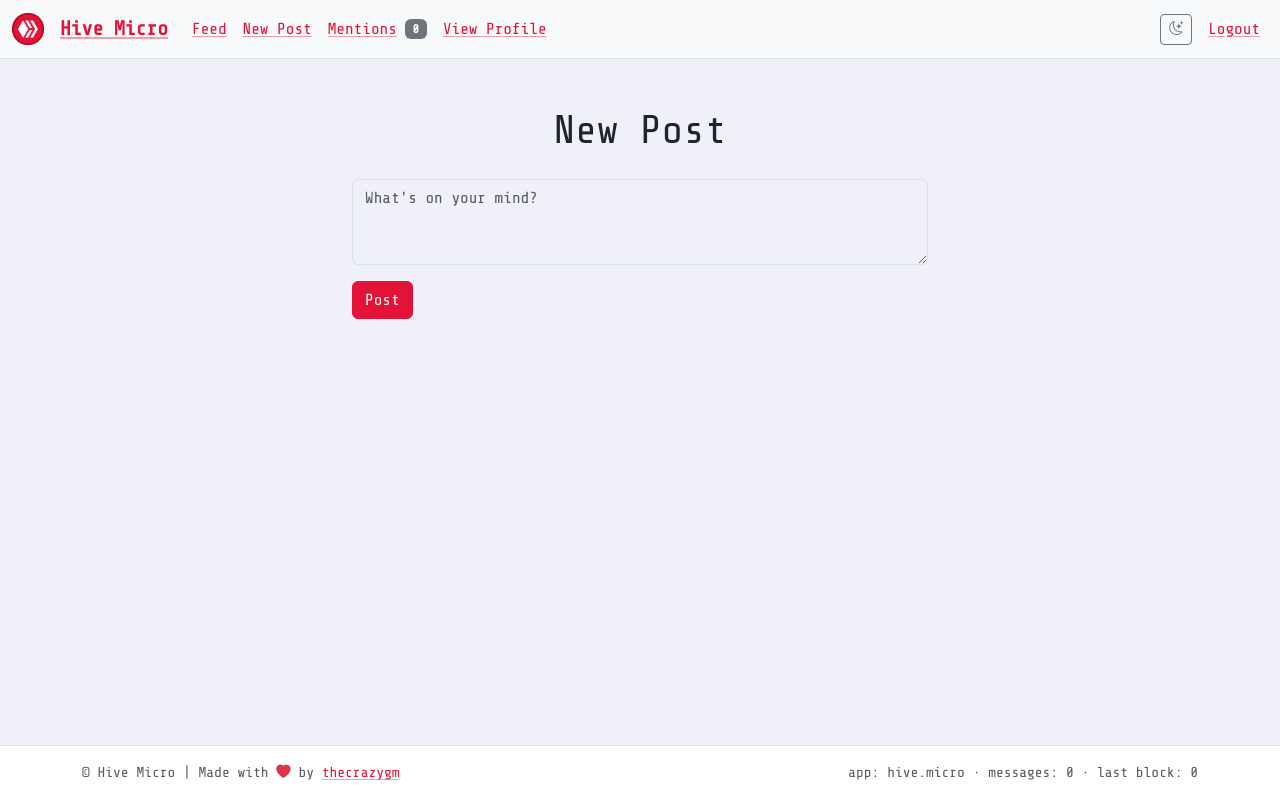
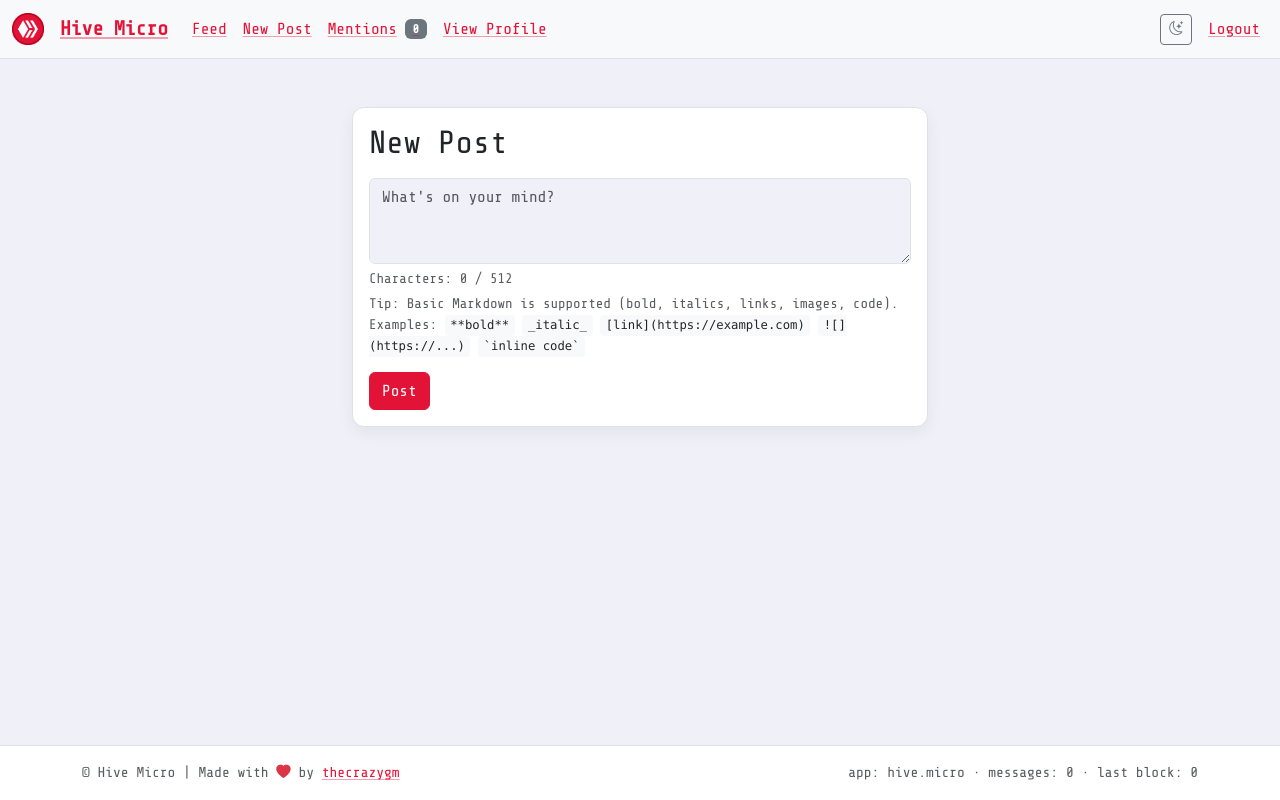
Before and after one commit to TheCrazyGM/hive-micro, a Flask app: page /new_post in a window 1280 px wide. Run offline with Flask 3, Linux system fonts and the light colour scheme; the visitor is signed in with stand-in values (Sample User, id 1); data comes from the database, SQL or seed files in the repository; data that the repository does not hold is empty.

Commit message:
feat: add character limit, toast notifications, and UI improvements for posts

```diff
--- a/app/__init__.py
+++ b/app/__init__.py
@@ -26,6 +26,11 @@ def create_app():
     app.config["SQLALCHEMY_TRACK_MODIFICATIONS"] = False
     app.config.setdefault("CACHE_TYPE", "SimpleCache")
     app.config.setdefault("CACHE_DEFAULT_TIMEOUT", 60)
+    # Content length limit (characters) for display and posting UI
+    try:
+        app.config["CONTENT_MAX_LEN"] = int(os.environ.get("HIVE_MICRO_MAX_LEN", "512"))
+    except Exception:
+        app.config["CONTENT_MAX_LEN"] = 512
 
     db.init_app(app)
     cache.init_app(app)
--- a/app/api.py
+++ b/app/api.py
@@ -82,8 +82,10 @@ def api_timeline():
     q = q.order_by(Message.timestamp.desc()).limit(limit)
 
     items = []
+    max_len = int(current_app.config.get("CONTENT_MAX_LEN", 512))
     posts = q.all()
     for m in posts:
+        text = (m.content or "")[:max_len]
         items.append(
             {
                 "trx_id": m.trx_id,
@@ -91,8 +93,8 @@ def api_timeline():
                 "timestamp": m.timestamp.isoformat(),
                 "author": m.author,
                 "type": m.type,
-                "content": m.content,
-                "html": markdown_render(m.content),
+                "content": text,
+                "html": markdown_render(text),
                 "mentions": json.loads(m.mentions) if m.mentions else [],
                 "tags": json.loads(m.tags) if m.tags else [],
                 "reply_to": m.reply_to,
@@ -248,7 +250,9 @@ def api_mentions():
     q = q.order_by(Message.timestamp.desc()).limit(limit)
 
     items = []
+    max_len = int(current_app.config.get("CONTENT_MAX_LEN", 512))
     for m in q.all():
+        text = (m.content or "")[:max_len]
         items.append(
             {
                 "trx_id": m.trx_id,
@@ -256,8 +260,8 @@ def api_mentions():
                 "timestamp": m.timestamp.isoformat(),
                 "author": m.author,
                 "type": m.type,
-                "content": m.content,
-                "html": markdown_render(m.content),
+                "content": text,
+                "html": markdown_render(text),
                 "mentions": json.loads(m.mentions) if m.mentions else [],
                 "tags": json.loads(m.tags) if m.tags else [],
                 "reply_to": m.reply_to,
--- a/app/static/js/login.js
+++ b/app/static/js/login.js
@@ -35,14 +35,15 @@ document
               const data = await r.json().catch(() => ({}));
               if (r.ok && data.success) {
                 localStorage.setItem("hive.username", username);
+                if (window.showToast) showToast('Logged in successfully', 'success');
                 window.location.href = "/feed";
               } else {
                 const msg = data && (data.error || JSON.stringify(data));
-                alert("Login failed: " + (msg || r.status + " " + r.statusText));
+                if (window.showToast) showToast("Login failed: " + (msg || r.status + " " + r.statusText), 'danger');
               }
             })
             .catch((e) => {
-              alert("Network error: " + e.message);
+              if (window.showToast) showToast("Network error: " + e.message, 'danger');
             });
         }
       },
--- a/app/static/js/post.js
+++ b/app/static/js/post.js
@@ -1,6 +1,9 @@
 document.addEventListener("DOMContentLoaded", function () {
   const postForm = document.getElementById("postForm");
   const appId = (typeof window !== 'undefined' && window.HIVE_APP_ID) ? window.HIVE_APP_ID : 'hive.micro';
+  const MAX_LEN = (typeof window !== 'undefined' && window.HIVE_MAX_CONTENT_LEN) ? Number(window.HIVE_MAX_CONTENT_LEN) : 512;
+  const ta = document.getElementById("postContent");
+  const counterEl = document.getElementById('charCounter');
   const params = new URLSearchParams(window.location.search);
   const replyTo = params.get('reply_to');
   const replyAuthor = params.get('author');
@@ -54,7 +57,7 @@ document.addEventListener("DOMContentLoaded", function () {
                 <strong class="mb-0" style="font-size:0.95rem;"><a href="/u/${authorSlug}">@${author}</a></strong>
               </div>
               <div class="small text-muted">${dtStr}${trxHtml}</div>
-              <div class="mt-1">${item.html || linkify(item.content)}</div>
+              <div class="card-text mt-1">${item.html || linkify(item.content)}</div>
             </div>
           </div>`;
         preview.innerHTML = html;
@@ -75,14 +78,33 @@ document.addEventListener("DOMContentLoaded", function () {
     }
   }
 
+  function updateCounter() {
+    if (!ta || !counterEl) return;
+    const len = (ta.value || '').length;
+    counterEl.textContent = `${len} / ${MAX_LEN}`;
+    if (len > MAX_LEN) {
+      counterEl.classList.add('text-danger');
+    } else {
+      counterEl.classList.remove('text-danger');
+    }
+  }
+  if (ta) {
+    ta.addEventListener('input', updateCounter);
+    updateCounter();
+  }
+
   postForm.addEventListener("submit", function (e) {
     e.preventDefault();
 
-    const content = document.getElementById("postContent").value;
+    const content = ta.value;
     const username = localStorage.getItem("hive.username");
 
     if (!username) {
-      alert("Please login first");
+      if (window.showToast) showToast("Please login first", 'warning');
+      return;
+    }
+    if ((content || '').length > MAX_LEN) {
+      if (window.showToast) showToast(`Post is too long. Maximum ${MAX_LEN} characters.`, 'danger');
       return;
     }
     // Extract mentions and tags client-side
@@ -119,7 +141,7 @@ document.addEventListener("DOMContentLoaded", function () {
     };
 
     if (!window.hive_keychain) {
-      alert("Hive Keychain not detected");
+      if (window.showToast) showToast("Hive Keychain not detected", 'warning');
       return;
     }
 
@@ -146,7 +168,7 @@ document.addEventListener("DOMContentLoaded", function () {
           setTimeout(() => (window.location.href = "/feed"), 300);
         } else {
           const msg = response && response.message ? response.message : "Unknown error";
-          alert("Error posting to Hive: " + msg);
+          if (window.showToast) showToast("Error posting to Hive: " + msg, 'danger');
         }
       }
     );
--- a/app/static/js/post_view.js
+++ b/app/static/js/post_view.js
@@ -93,7 +93,7 @@ document.addEventListener('DOMContentLoaded', () => {
       for (const t of item.tags) {
         const a = document.createElement('a');
         a.href = `/feed?tag=${encodeURIComponent(String(t).toLowerCase())}`;
-        a.className = 'badge text-bg-light text-decoration-none';
+        a.className = 'badge tag-chip text-decoration-none';
         a.textContent = `#${t}`;
         tagsWrap.appendChild(a);
       }
--- /dev/null
+++ b/app/static/js/toast.js
@@ -0,0 +1,30 @@
+// Simple Bootstrap 5 toast helper
+// Usage: showToast('Message', 'success'|'danger'|'warning'|'info')
+(function () {
+  function showToast(message, variant) {
+    try {
+      var container = document.getElementById('toast-container');
+      if (!container) return alert(message);
+      var v = String(variant || 'info').toLowerCase();
+      var cls = 'text-bg-' + (v === 'error' ? 'danger' : v);
+      var el = document.createElement('div');
+      el.className = 'toast align-items-center ' + cls + ' border-0';
+      el.setAttribute('role', 'alert');
+      el.setAttribute('aria-live', 'assertive');
+      el.setAttribute('aria-atomic', 'true');
+      el.innerHTML = '<div class="d-flex">'
+      + '<div class="toast-body">' + String(message) + '</div>'
+      + '<button type="button" class="btn-close btn-close-white me-2 m-auto" data-bs-dismiss="toast" aria-label="Close"></button>'
+      + '</div>';
+      container.appendChild(el);
+      var t = new bootstrap.Toast(el, { delay: 4000, autohide: true });
+      el.addEventListener('hidden.bs.toast', function () {
+        el.remove();
+      });
+      t.show();
+    } catch (e) {
+      try { alert(message); } catch (_) {}
+    }
+  }
+  window.showToast = showToast;
+})();
--- a/app/templates/layout/base.html
+++ b/app/templates/layout/base.html
@@ -29,6 +29,7 @@
         <script>
             // Expose server APP_ID to client scripts
             window.HIVE_APP_ID = {{ config['APP_ID']|tojson }};
+            window.HIVE_MAX_CONTENT_LEN = {{ config['CONTENT_MAX_LEN']|tojson }};
         </script>
         <style>
             body {
@@ -43,7 +44,9 @@
             {% block content %}{% endblock %}
         </div>
         {% include 'partials/footer.html' %}
+        <div id="toast-container" class="toast-container position-fixed bottom-0 end-0 p-3" aria-live="polite" aria-atomic="true"></div>
         <script src="https://cdn.jsdelivr.net/npm/bootstrap@5.3.0/dist/js/bootstrap.bundle.min.js"></script>
+        <script src="{{ url_for('static', filename='js/toast.js') }}"></script>
         <script>
             document.addEventListener('DOMContentLoaded', () => {
                 const el = document.getElementById('footer-status');
--- a/app/templates/pages/new_post.html
+++ b/app/templates/pages/new_post.html
@@ -3,15 +3,28 @@
 {% block content %}
   <div class="row justify-content-center">
     <div class="col-md-8" style="max-width: 600px;">
-      <h1 class="text-center mb-4">New Post</h1>
-      <div id="replyNotice" class="alert alert-secondary d-none py-2 px-3 mb-3" role="alert"></div>
-      <div id="replyPreview" class="mb-3 d-none"></div>
-      <form id="postForm">
-        <div class="mb-3">
-          <textarea class="form-control" id="postContent" rows="3" placeholder="What's on your mind?"></textarea>
+      <div class="card mb-3">
+        <div class="card-body">
+          <h2 class="mb-3">New Post</h2>
+          <div id="replyNotice" class="alert alert-secondary d-none py-2 px-3 mb-3" role="alert"></div>
+          <div id="replyPreview" class="mb-3 d-none"></div>
+          <form id="postForm">
+            <div class="mb-1">
+              <textarea class="form-control" id="postContent" rows="3" placeholder="What's on your mind?" maxlength="{{ config['CONTENT_MAX_LEN'] }}"></textarea>
+            </div>
+            <div class="form-text">Characters: <span id="charCounter">0 / {{ config['CONTENT_MAX_LEN'] }}</span></div>
+            <div class="form-text mb-3">
+              Tip: Basic Markdown is supported (bold, italics, links, images, code). Examples:
+              <code>**bold**</code>
+              <code>_italic_</code>
+              <code>[link](https://example.com)</code>
+              <code>![](https://...)</code>
+              <code>`inline code`</code>
+            </div>
+            <button type="submit" class="btn btn-primary">Post</button>
+          </form>
         </div>
-        <button type="submit" class="btn btn-primary">Post</button>
-      </form>
+      </div>
     </div>
   </div>
   <script src="{{ url_for('static', filename='js/post.js') }}"></script>
--- a/app/templates/partials/posts.html
+++ b/app/templates/partials/posts.html
@@ -5,7 +5,7 @@
         <img src="https://images.hive.blog/u/{{ item.author|lower|urlencode }}/avatar" alt="@{{ item.author }}" width="32" height="32" class="rounded-circle flex-shrink-0" style="object-fit:cover;" loading="lazy" />
         <strong class="mb-0" style="font-size:0.95rem;"><a href="/u/{{ item.author|lower|urlencode }}">@{{ item.author }}</a></strong>
       </div>
-      <div class="mt-1">{{ item.html|safe }}</div>
+      <div class="card-text mt-1">{{ item.html|safe }}</div>
       {% if item.tags %}
         <div class="mt-2 d-flex flex-wrap gap-1">
           {% for t in item.tags %}
```
Also changed, not shown: app/static/js/mentions.js (+18 -5 lines).
